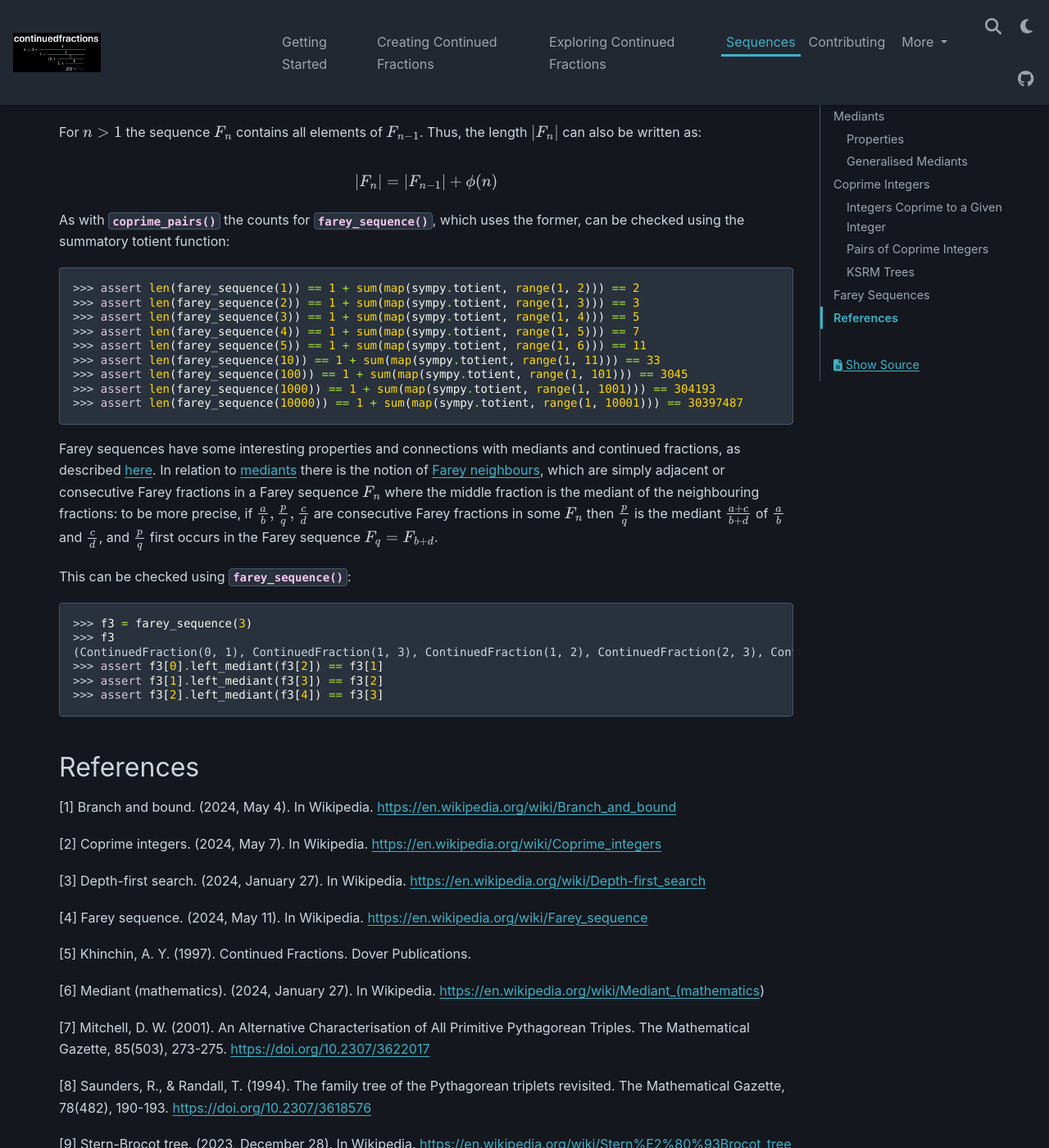
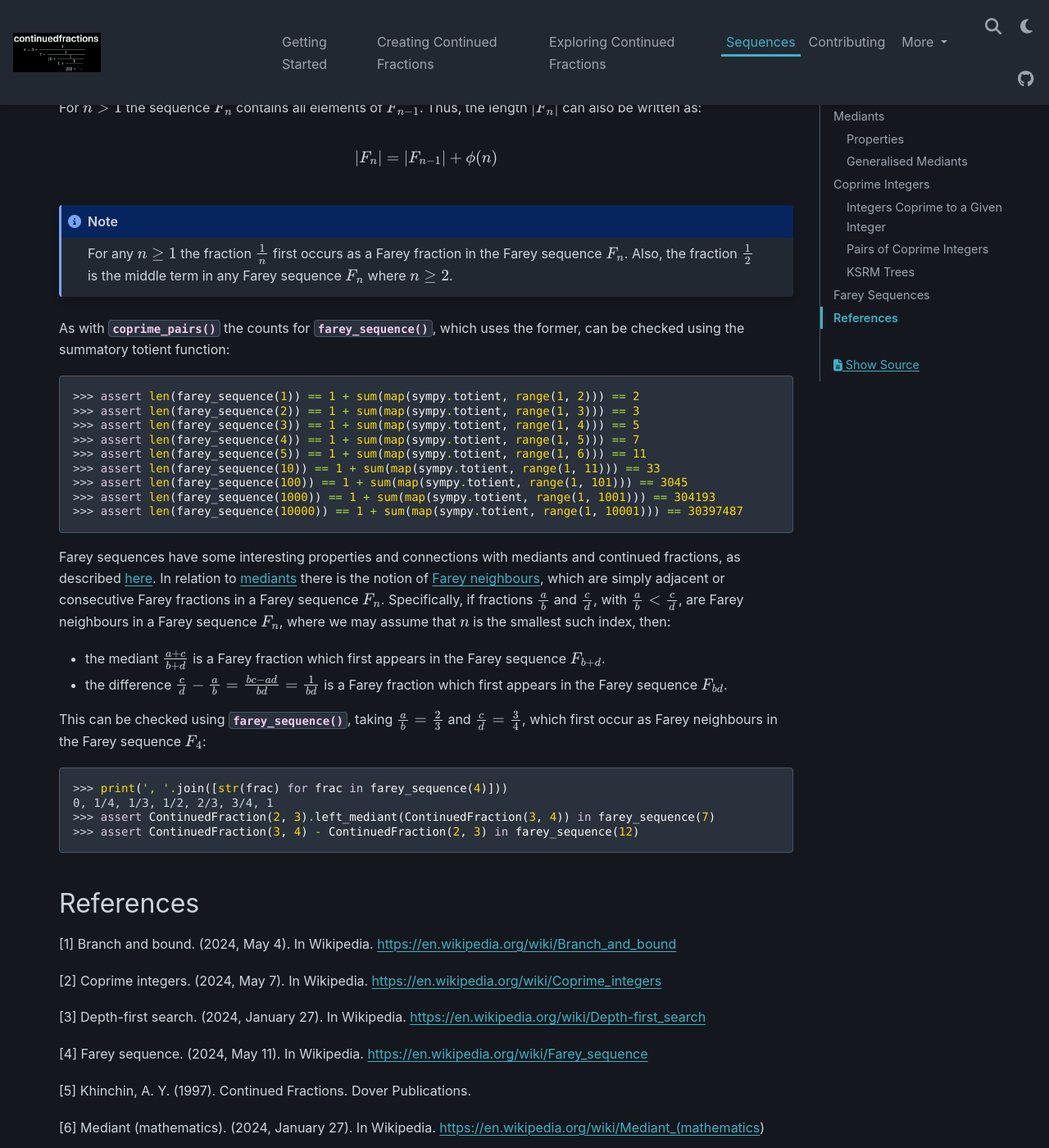
Before and after one commit to sr-murthy/continuedfractions, a Sphinx documentation site: the page built from docs/sources/sequences.rst, in a window 1280 px wide and 1400 px high, scrolled down 13306 px. Shown: the whole window at 82% size. Built offline with Sphinx 7.4.7 and the PyData theme 0.15.4, drawn with Linux system fonts in a browser that asks for light colours; nearby versions of some CDN libraries; some of the changed text lies outside the part shown.

Commit message:
docs: further improvements to the sequences Sphinx docs

```diff
--- a/docs/sources/sequences.rst
+++ b/docs/sources/sequences.rst
@@ -61,7 +61,8 @@
 
 In particular, the mediant :math:`\frac{a + c}{b + d}` of :math:`\frac{a}{b}` and :math:`\frac{c}{d}` has the property that **if** :math:`bc - ad = 1` then :math:`\frac{a + c}{b + d}` is the fraction with the smallest denominator lying in the (open) interval :math:`(\frac{a}{b}, \frac{c}{d})`. As :math:`\frac{1}{2}` and :math:`\frac{2}{3}` satisfy the relation :math:`bc - ad = 2\cdot2 - 1\cdot3 = 4 - 3 = 1` it follows that their mediant :math:`\frac{3}{5}` is the "next" (or "first")  fraction after :math:`\frac{1}{2}`, but before :math:`\frac{2}{3}`, compared to any other fraction in that interval with a denominator :math:`\geq b + d = 5`.
 
-This is an ordering property that links mediants to ordered sequences of rational numbers such as `Farey sequences <https://en.wikipedia.org/wiki/Farey_sequence>`_, and tree orderings such as the `Stern-Brocot tree <https://en.wikipedia.org/wiki/Stern%E2%80%93Brocot_tree>`_. The package provides a :py:func:`~continuedfractions.sequences.farey_sequence <Farey sequence function>` that is described in more detail :ref:`here <sequences.farey-sequences>`.
+This is an ordering property that links mediants to ordered sequences of rational numbers such as `Farey sequences <https://en.wikipedia.org/wiki/Farey_sequence>`_, which are described in more detail :ref:`here <sequences.farey-sequences>`,
+and also tree orderings such as the `Stern-Brocot tree <https://en.wikipedia.org/wiki/Stern%E2%80%93Brocot_tree>`_.
 
 .. _sequences.mediants.generalised:
 
@@ -519,6 +520,10 @@
 
    |F_n| = |F_{n - 1}| + \phi(n)
 
+.. note::
+
+   For any :math:`n \geq 1` the fraction :math:`\frac{1}{n}` first occurs as a Farey fraction in the Farey sequence :math:`F_n`. Also, the fraction :math:`\frac{1}{2}` is the middle term in any Farey sequence :math:`F_n` where :math:`n \geq 2`.
+
 As with :py:func:`~continuedfractions.sequences.coprime_pairs` the counts for :py:func:`~continuedfractions.sequences.farey_sequence`, which uses the former, can be checked using the summatory totient function:
 
 .. code:: python
@@ -533,19 +538,19 @@
    >>> assert len(farey_sequence(1000)) == 1 + sum(map(sympy.totient, range(1, 1001))) == 304193
    >>> assert len(farey_sequence(10000)) == 1 + sum(map(sympy.totient, range(1, 10001))) == 30397487
 
-Farey sequences have some interesting properties and connections with mediants and continued fractions, as described `here <https://en.wikipedia.org/wiki/Farey_sequence>`_. In relation to :ref:`mediants <sequences.mediants>` there is the notion of `Farey neighbours <https://en.wikipedia.org/wiki/Farey_sequence#Farey_neighbours>`_, which are simply adjacent or consecutive Farey fractions in a Farey sequence :math:`F_n` where the middle fraction is the mediant of the neighbouring fractions: to be more precise, if :math:`\frac{a}{b}, \frac{p}{q}, \frac{c}{d}` are consecutive Farey fractions in some :math:`F_n` then :math:`\frac{p}{q}` is the mediant :math:`\frac{a + c}{b + d}` of :math:`\frac{a}{b}` and :math:`\frac{c}{d}`, and :math:`\frac{p}{q}` first occurs in the Farey sequence :math:`F_{q} = F_{b + d}`.
+Farey sequences have some interesting properties and connections with mediants and continued fractions, as described `here <https://en.wikipedia.org/wiki/Farey_sequence>`_. In relation to :ref:`mediants <sequences.mediants>` there is the notion of `Farey neighbours <https://en.wikipedia.org/wiki/Farey_sequence#Farey_neighbours>`_, which are simply adjacent or consecutive Farey fractions in a Farey sequence :math:`F_n`. Specifically, if fractions :math:`\frac{a}{b}` and :math:`\frac{c}{d}`, with :math:`\frac{a}{b} < \frac{c}{d}`, are Farey neighbours in a Farey sequence :math:`F_n`, where we may assume that :math:`n` is the smallest such index, then:
 
-This can be checked using :py:func:`~continuedfractions.sequences.farey_sequence`:
+* the mediant :math:`\frac{a + c}{b + d}` is a Farey fraction which first appears in the Farey sequence :math:`F_{b + d}`.
+* the difference :math:`\frac{c}{d} - \frac{a}{b} = \frac{bc - ad}{bd} = \frac{1}{bd}` is a Farey fraction which first appears in the Farey sequence :math:`F_{bd}`.
+
+This can be checked using :py:func:`~continuedfractions.sequences.farey_sequence`, taking :math:`\frac{a}{b} = \frac{2}{3}` and :math:`\frac{c}{d} = \frac{3}{4}`, which first occur as Farey neighbours in the Farey sequence :math:`F_4`:
 
 .. code:: python
 
-   >>> f3 = farey_sequence(3)
-   >>> f3
-   (ContinuedFraction(0, 1), ContinuedFraction(1, 3), ContinuedFraction(1, 2), ContinuedFraction(2, 3), ContinuedFraction(1, 1))
-   >>> assert f3[0].left_mediant(f3[2]) == f3[1]
-   >>> assert f3[1].left_mediant(f3[3]) == f3[2]
-   >>> assert f3[2].left_mediant(f3[4]) == f3[3]
-
+   >>> print(', '.join([str(frac) for frac in farey_sequence(4)]))
+   0, 1/4, 1/3, 1/2, 2/3, 3/4, 1
+   >>> assert ContinuedFraction(2, 3).left_mediant(ContinuedFraction(3, 4)) in farey_sequence(7)
+   >>> assert ContinuedFraction(3, 4) - ContinuedFraction(2, 3) in farey_sequence(12)
 
 .. _sequences.references:
 
```
Also changed, not shown: other parts of docs/sources/sequences.rst (+2 -2 lines), docs/_static/ksrm-tree-depth2.png.
